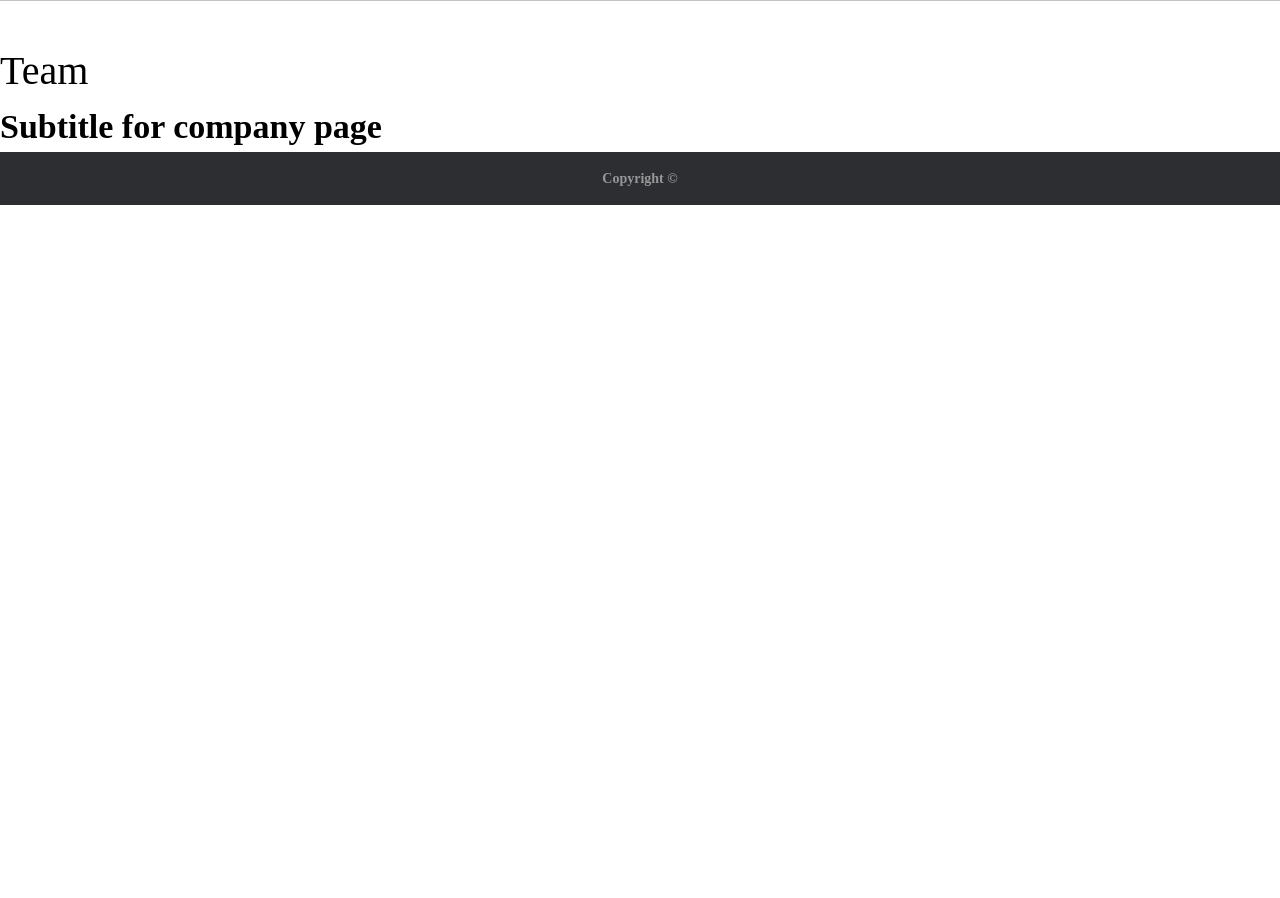
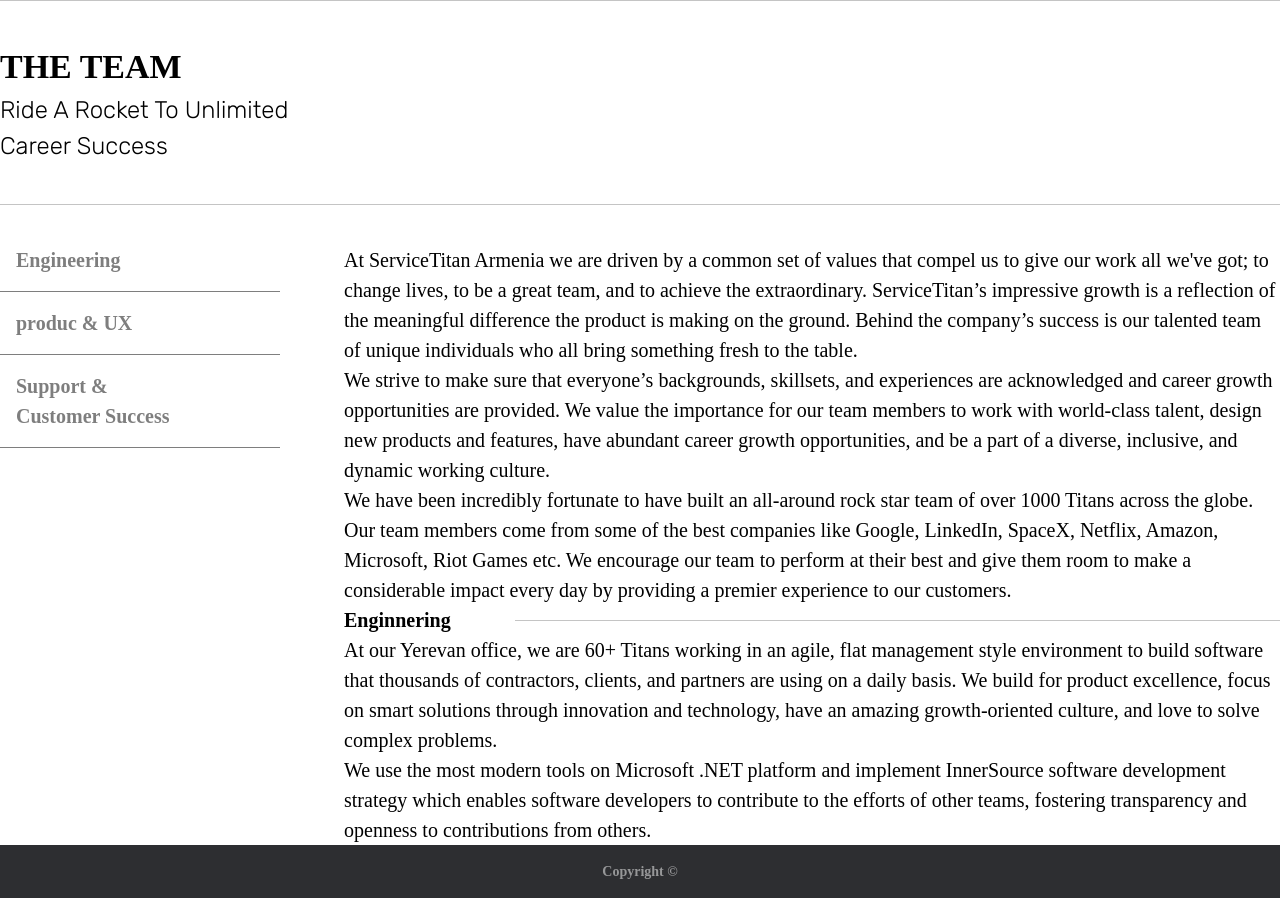
Before and after one commit to haykghazaryan-st/haykghazaryan-st.github.io, a Jekyll site: the page built from team.markdown, in a window 1280 px wide. Shown: the part 812-1710 px from the top of the page. Built offline with Jekyll 4.4.1, drawn with Linux system fonts in a browser that asks for light colours; some web fonts are replaced; before the commit the page ends 1017 px from its top, so only the background shows below that.

Commit message:
team page

```diff
--- a/_layouts/team.html
+++ b/_layouts/team.html
@@ -7,8 +7,55 @@ layout: default
     <h5>Ride a rocket to unlimited<br> career success</h5>
 </div>
 
-<div class="flex">
-    <nav>
-        <ul></ul>
-    </nav>
-</div>
+<section class="flex items-start mt-10">
+    <aside class="sidebar">
+        <nav>
+            <ul>
+                <li><a class="sidenav-link" href="#engineering">Engineering</a></li>
+                <li><a class="sidenav-link" href="#engineering">produc & UX</a></li>
+                <li><a class="sidenav-link" href="#engineering">Support & <br> Customer Success</a></li>
+            </ul>
+        </nav>
+    </aside>
+    <div>
+        <p>
+            At ServiceTitan Armenia we are driven by a common set of values that compel us to give our work all we've
+            got; to change lives, to be a great team, and to achieve the extraordinary. ServiceTitan’s impressive growth
+            is a reflection of the meaningful difference the product is making on the ground. Behind the company’s
+            success is our talented team of unique individuals who all bring something fresh to the table.
+        </p>
+        <p>We strive to make sure that everyone’s backgrounds, skillsets, and experiences are acknowledged and career
+            growth opportunities are provided. We value the importance for our team members to work with world-class
+            talent, design new products and features, have abundant career growth opportunities, and be a part of a
+            diverse, inclusive, and dynamic working culture.
+        </p>
+
+        <!-- slider -->
+
+        <p>
+            We have been incredibly fortunate to have built an all-around rock star team of over 1000 Titans across the
+            globe. Our team members come from some of the best companies like Google, LinkedIn, SpaceX, Netflix, Amazon,
+            Microsoft, Riot Games etc. We encourage our team to perform at their best and give them room to make a
+            considerable impact every day by providing a premier experience to our customers.
+        </p>
+
+        <div class="legend">
+            <div class="legend">
+                <h6 id="engineering">Enginnering</h6>
+            </div>
+        </div>
+        <p>
+            At our Yerevan office, we are 60+ Titans working in an agile, flat management style environment to build
+            software that thousands of contractors, clients, and partners are using on a daily basis. We build for
+            product excellence, focus on smart solutions through innovation and technology, have an amazing
+            growth-oriented culture, and love to solve complex problems.
+        </p>
+        <p>
+            We use the most modern tools on Microsoft .NET platform and implement InnerSource software development
+            strategy which enables software developers to contribute to the efforts of other teams, fostering
+            transparency and openness to contributions from others.
+        </p>
+
+    </div>
+
+</section>
--- a/package.json
+++ b/package.json
@@ -4,7 +4,7 @@
   "description": "",
   "main": "index.js",
   "scripts": {
-    "test": "echo \"Error: no test specified\" && exit 1"
+    "build:css": "tailwindcss build styles.css -o ./assets/main.css"
   },
   "repository": {
     "type": "git",
--- a/tailwind.config.js
+++ b/tailwind.config.js
@@ -4,6 +4,7 @@ const { headingsBase, heading } = require('./plugins/headings');
 const article = require('./plugins/article');
 const legend = require('./plugins/legend');
 const bottomNav = require('./plugins/bottom-nav');
+const sidebar = require('./plugins/sidebar');
 
 module.exports = {
   purge: [],
@@ -59,6 +60,7 @@ module.exports = {
       addComponents(article(config));
       addComponents(legend(config));
       addComponents(bottomNav(config));
+      addComponents(sidebar(config));
     })
   ],
 }
--- a/team.markdown
+++ b/team.markdown
@@ -1,5 +1,5 @@
 ---
-layout: page
+layout: team
 title: Team
 subtitle: Subtitle for company page
 permalink: /team/
```
Also changed, not shown: plugins/sidebar.js (added, +31 -0 lines), assets/js/team.js (added), assets/main.css.
